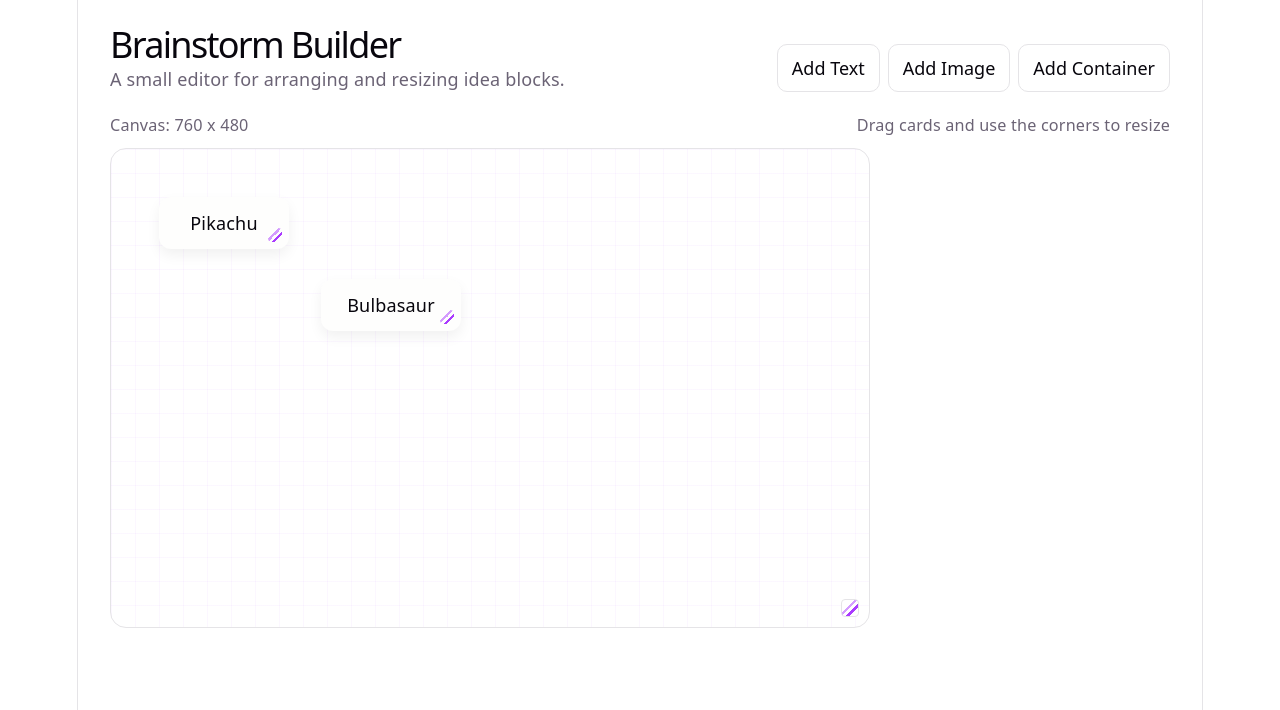
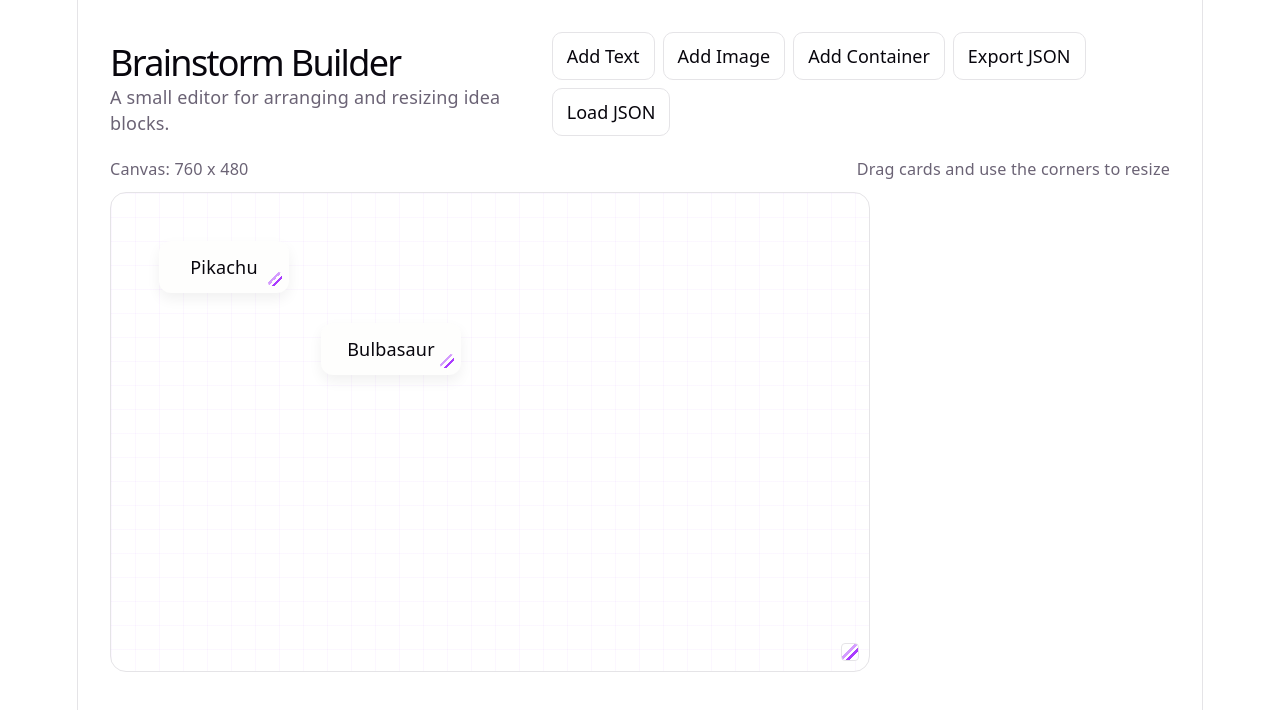
Before and after one commit to ambujvashistha/brainstorm-builder, a React app in the folder web/: page / in a window 1280 px wide. Shown: the top 710 px of the page. Built offline with nearby package versions, Linux system fonts and the light colour scheme; the HTML template or start-up script is replaced by a standard one.

Commit message:
feat: export and import canvas layout as JSON

```diff
--- a/web/src/screens/BuilderScreen.jsx
+++ b/web/src/screens/BuilderScreen.jsx
@@ -18,6 +18,25 @@ export default function BuilderScreen() {
     { type: "text", x: 48, y: 48, width: 130, height: 52, text: "Pikachu" },
     { type: "text", x: 210, y: 130, width: 140, height: 52, text: "Bulbasaur" },
   ]);
+
+  function exportJSON() {
+    const json = JSON.stringify(elements, null, 2);
+    navigator.clipboard.writeText(json);
+    alert("Layout JSON copied to clipboard");
+  }
+
+  function importJSON() {
+    const input = prompt("Paste layout JSON");
+    if (!input) return;
+
+    try {
+      const parsed = JSON.parse(input);
+      setElements(parsed);
+      setActiveIndex(null);
+    } catch {
+      alert("Invalid JSON");
+    }
+  }
 
   useEffect(() => {
     const handlePointerMove = (event) => {
@@ -308,7 +327,7 @@ export default function BuilderScreen() {
           <p>A small editor for arranging and resizing idea blocks.</p>
         </div>
 
-        <div style={{ display: "flex", gap: 8 }}>
+        <div style={{ display: "flex", gap: 8, flexWrap: "wrap" }}>
           <button className="builder-screen__button" onClick={addText}>
             Add Text
           </button>
@@ -319,6 +338,14 @@ export default function BuilderScreen() {
 
           <button className="builder-screen__button" onClick={addContainer}>
             Add Container
+          </button>
+
+          <button className="builder-screen__button" onClick={exportJSON}>
+            Export JSON
+          </button>
+
+          <button className="builder-screen__button" onClick={importJSON}>
+            Load JSON
           </button>
         </div>
       </div>
```
